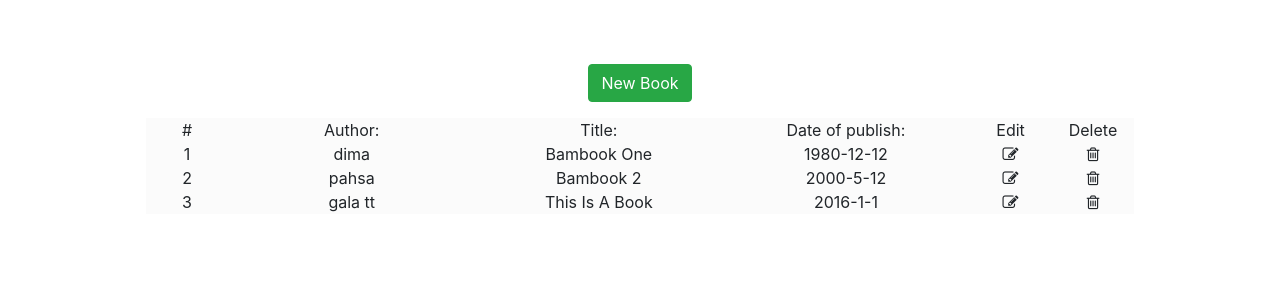
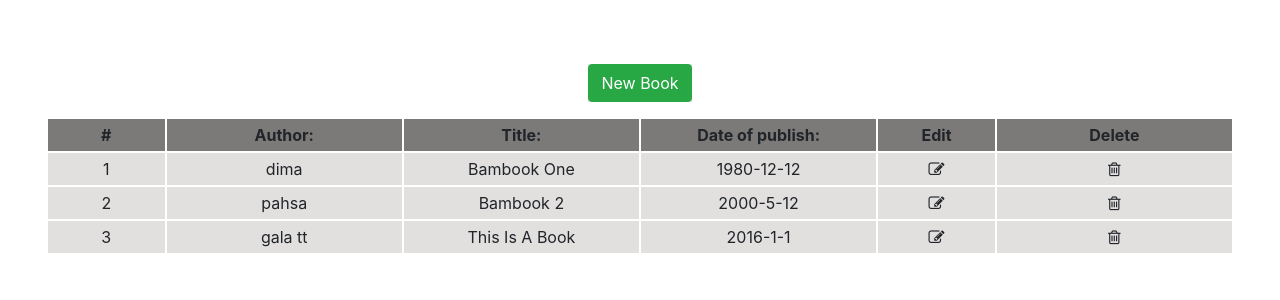
Before and after one commit to mimikdima/Herelo, an Angular app: page / in a window 1280 px wide. Shown: the top 300 px of the page. Built offline with nearby package versions, Linux system fonts and the light colour scheme.

Commit message:
Update books.component.html

```diff
--- a/src/app/books/books.component.html
+++ b/src/app/books/books.component.html
@@ -1,30 +1,26 @@
 <div class="container-fluid">
   <div class="jumbotron text-center">
-    <div class="">
-      <div class="col col-md-10 offset-md-1">
-      <div class=" first-row">
-        <div class="col-sm-12 form-group">
-          <button class="btn btn-success" type="button" (click)="openAddNewBook()">New Book</button>
-        </div>
+    <div class="first-row">
+      <div class="flex-container form-group">
+        <button class="btn btn-success" type="button" (click)="openAddNewBook()">New Book</button>
       </div>
-      <div id="contant">
-        <div class="row header">
-          <div class="col col-sm-1">#</div>
-          <div class="col col-sm-3">Author:</div>
-          <div class="col col-sm-3">Title:</div>
-          <div class="col col-sm-3">Date of publish:</div>
-          <div class="col col-sm-1">Edit</div>
-          <div class="col col-sm-1">Delete</div>
-        </div>
-        <div class="row" *ngFor="let book of books;let i = index">
-          <div class="col col-sm-1">{{i+1}}</div>
-          <div class="col col-sm-3">{{book.author }}</div>
-          <div class="col col-sm-3">{{book.title | titlecase | removeSpacialCharacters}}</div>
-          <div class="col col-sm-3">{{book.datePublish}}</div>
-          <div class="col col-sm-1" (click)="openEditBook(book.id)" ><i class="fa fa-pencil-square-o" aria-hidden="true"></i></div>
-          <div class="col col-sm-1" (click)="confirmDelete(deleteModel,book.id)"><i class="fa fa-trash-o" aria-hidden="true"></i></div>
-        </div>
+    </div>
+    <div id="contant">
+      <div class="flex-header">
+        <div class="flex-div flex-1">#</div>
+        <div class="flex-div flex-2">Author:</div>
+        <div class="flex-div flex-2">Title:</div>
+        <div class="flex-div flex-2">Date of publish:</div>
+        <div class="flex-div flex-1">Edit</div>
+        <div class="flex-div flex-2">Delete</div>
       </div>
+      <div class="flex-container" *ngFor="let book of books;let i = index">
+        <div class="flex-div flex-1">{{i+1}}</div>
+        <div class="flex-div flex-2">{{book.author }}</div>
+        <div class="flex-div flex-2">{{book.title | titlecase | removeSpacialCharacters}}</div>
+        <div class="flex-div flex-2">{{book.datePublish}}</div>
+        <div class="flex-div flex-1" (click)="openEditBook(book.id)" ><i class="fa fa-pencil-square-o" aria-hidden="true"></i></div>
+        <div class="flex-div flex-2" (click)="confirmDelete(deleteModel,book.id)"><i class="fa fa-trash-o" aria-hidden="true"></i></div>
       </div>
     </div>
   </div>
```
